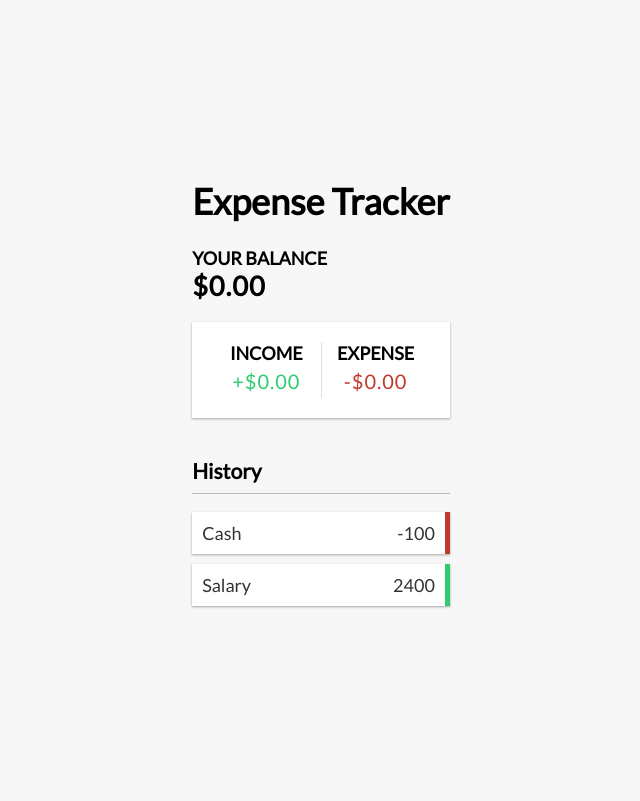
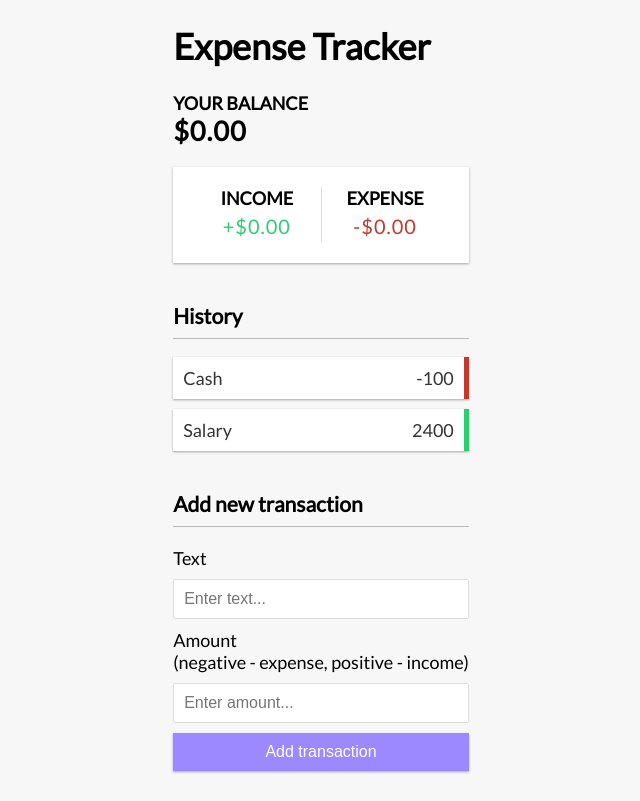
Before and after one commit to artemandrosenko/vue-expense-tracker, a Vue app: page / in a window 1280 px wide. Shown: the whole page, without its empty margins (319-959 px from the left). Built offline with nearby package versions, Linux system fonts and the light colour scheme.

Commit message:
Add the AddTransaction component

```diff
--- a/src/App.vue
+++ b/src/App.vue
@@ -4,6 +4,7 @@
     <Balance />
     <IncomeExpenses />
     <TransactionList />
+    <AddTransaction />
   </div>
 </template>
 
@@ -12,6 +13,7 @@
 import Balance from './components/Balance.vue';
 import IncomeExpenses from './components/IncomeExpenses.vue';
 import TransactionList from './components/TransactionList.vue';
+import AddTransaction from './components/AddTransaction.vue';
 
 export default {
   components: {
@@ -19,6 +21,7 @@
     Balance,
     IncomeExpenses,
     TransactionList,
+    AddTransaction,
   }
 }
 </script>
--- a/src/assets/style.css
+++ b/src/assets/style.css
@@ -112,3 +112,31 @@
 .list li:hover .delete-btn {
   opacity: 1;
 }
+
+label {
+  display: inline-block;
+  margin: 10px 0;
+}
+
+input[type="text"],
+input[type="number"] {
+  display: block;
+  width: 100%;
+  padding: 10px;
+  border: 1px solid #dedede;
+  border-radius: 2px;
+  font-size: 16px;
+}
+
+.btn {
+  display: block;
+  width: 100%;
+  margin: 10px 0 30px;
+  padding: 10px;
+  border: 0;
+  box-shadow: var(--box-shadow);
+  background-color: #9c88ff;
+  font-size: 16px;
+  color: #fff;
+  cursor: pointer;
+}
--- /dev/null
+++ b/src/components/AddTransaction.vue
@@ -0,0 +1,16 @@
+<template>
+    <h3>Add new transaction</h3>
+    <form id="form">
+        <div class="form-control">
+            <label for="text">Text</label>
+            <input type="text" id="text" placeholder="Enter text...">
+        </div>
+        <div class="fotm-control">
+            <label for="amount">Amount <br/>
+                (negative - expense, positive - income)
+            </label>
+            <input type="number" id="amount" placeholder="Enter amount...">
+        </div>
+        <button class="btn">Add transaction</button>
+    </form>
+</template>
```
